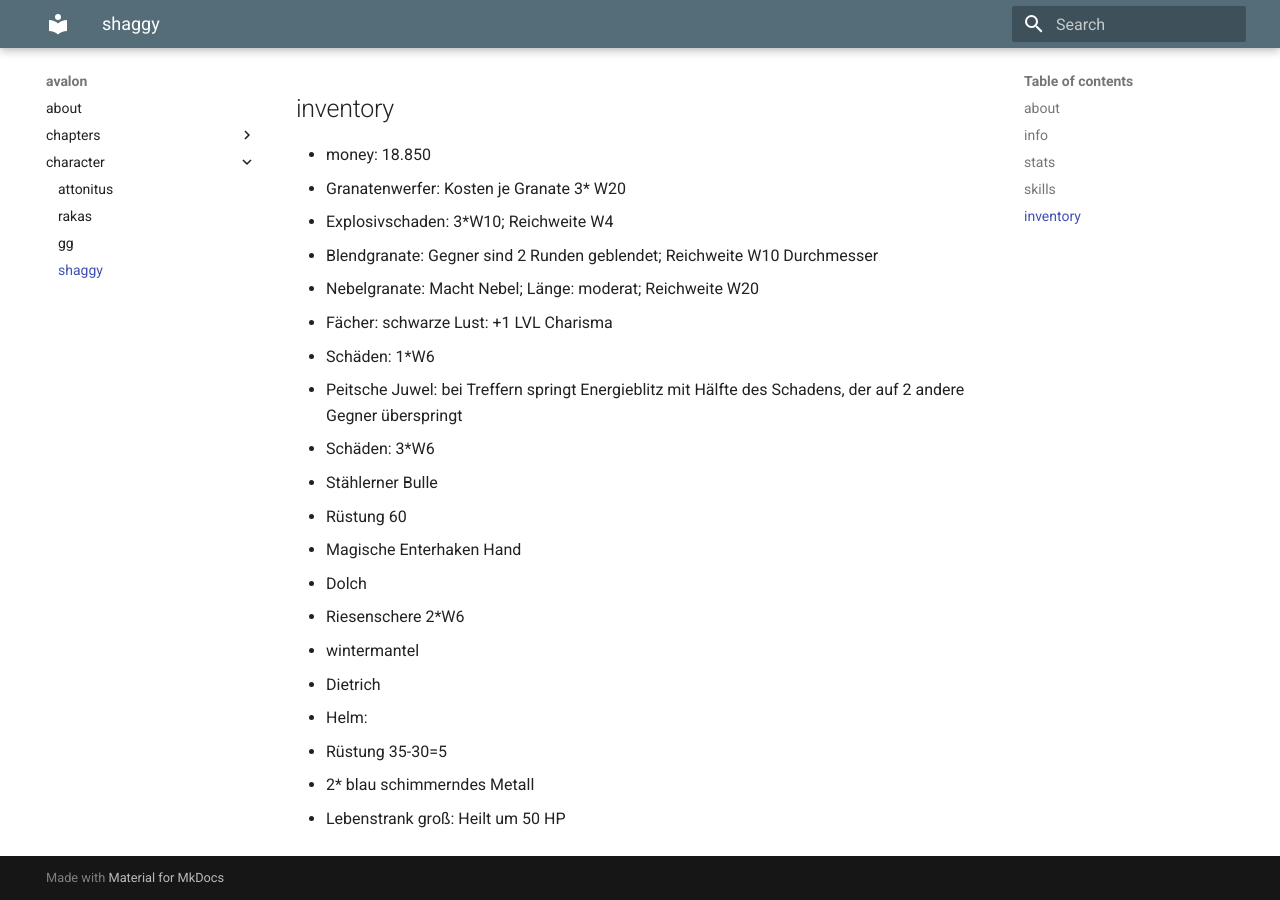
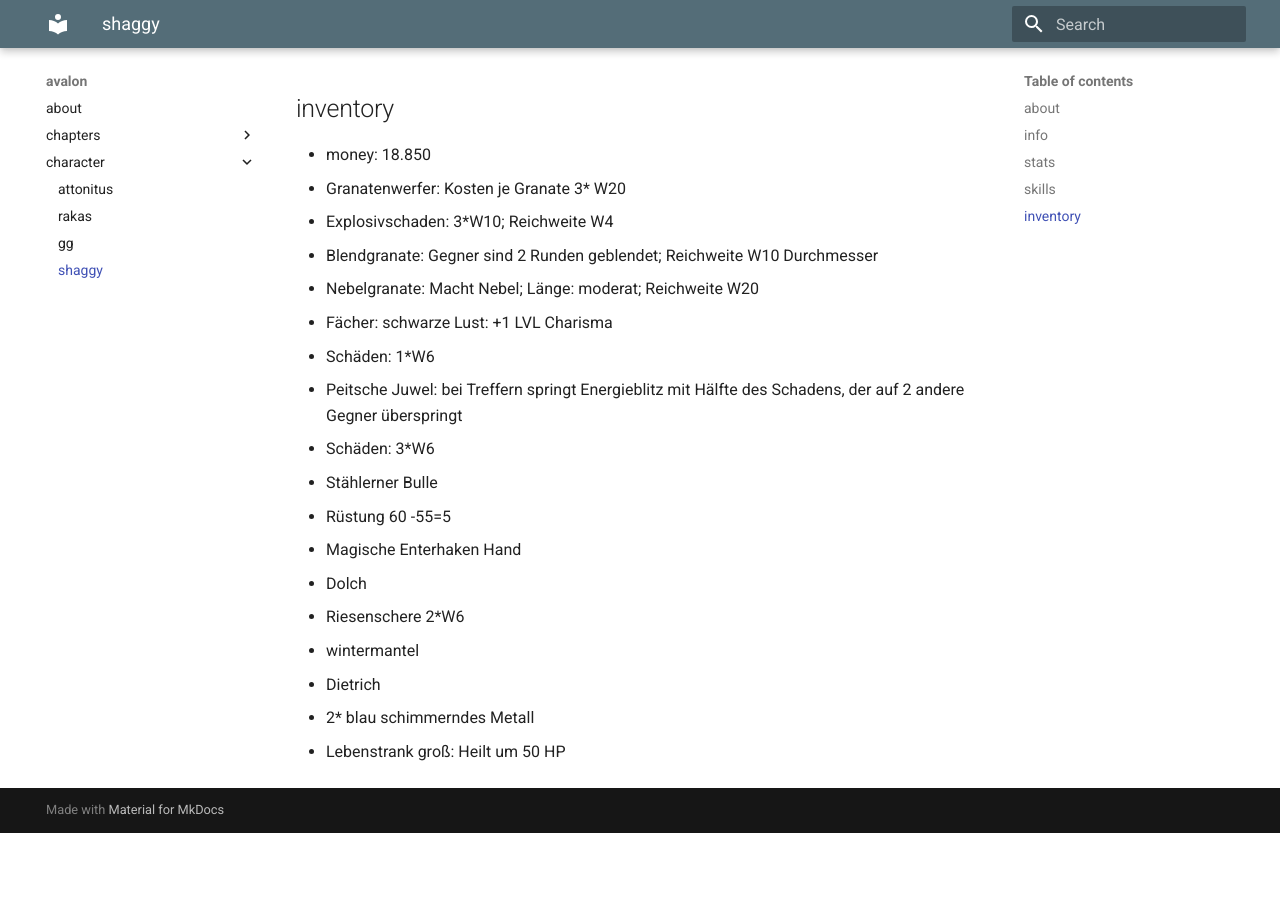
Before and after one commit to mkdocs-pnp/avalon, an MkDocs documentation site: the page built from docs/character/shaggy.md, in a window 1280 px wide and 900 px high, scrolled down 950 px. Built offline with MkDocs 1.6.1 and Material for MkDocs 9.7.7, drawn with Linux system fonts in a browser that asks for light colours; after the commit the page ends 1783 px from its top, so only the background shows below that.

Commit message:
Update shaggy.md

```diff
--- a/docs/character/shaggy.md
+++ b/docs/character/shaggy.md
@@ -39,13 +39,11 @@
 * Peitsche Juwel: bei Treffern springt Energieblitz mit Hälfte des Schadens, der auf 2 andere Gegner überspringt
   * Schäden: 3*W6
 * Stählerner Bulle
-  * Rüstung 60
+  * Rüstung 60 -55=5
 * Magische Enterhaken Hand
 * Dolch
 * Riesenschere 2*W6
 * wintermantel
 * Dietrich
-* Helm:
-  * Rüstung 35-30=5
 * 2* blau schimmerndes Metall
 * Lebenstrank groß: Heilt um 50 HP
```
